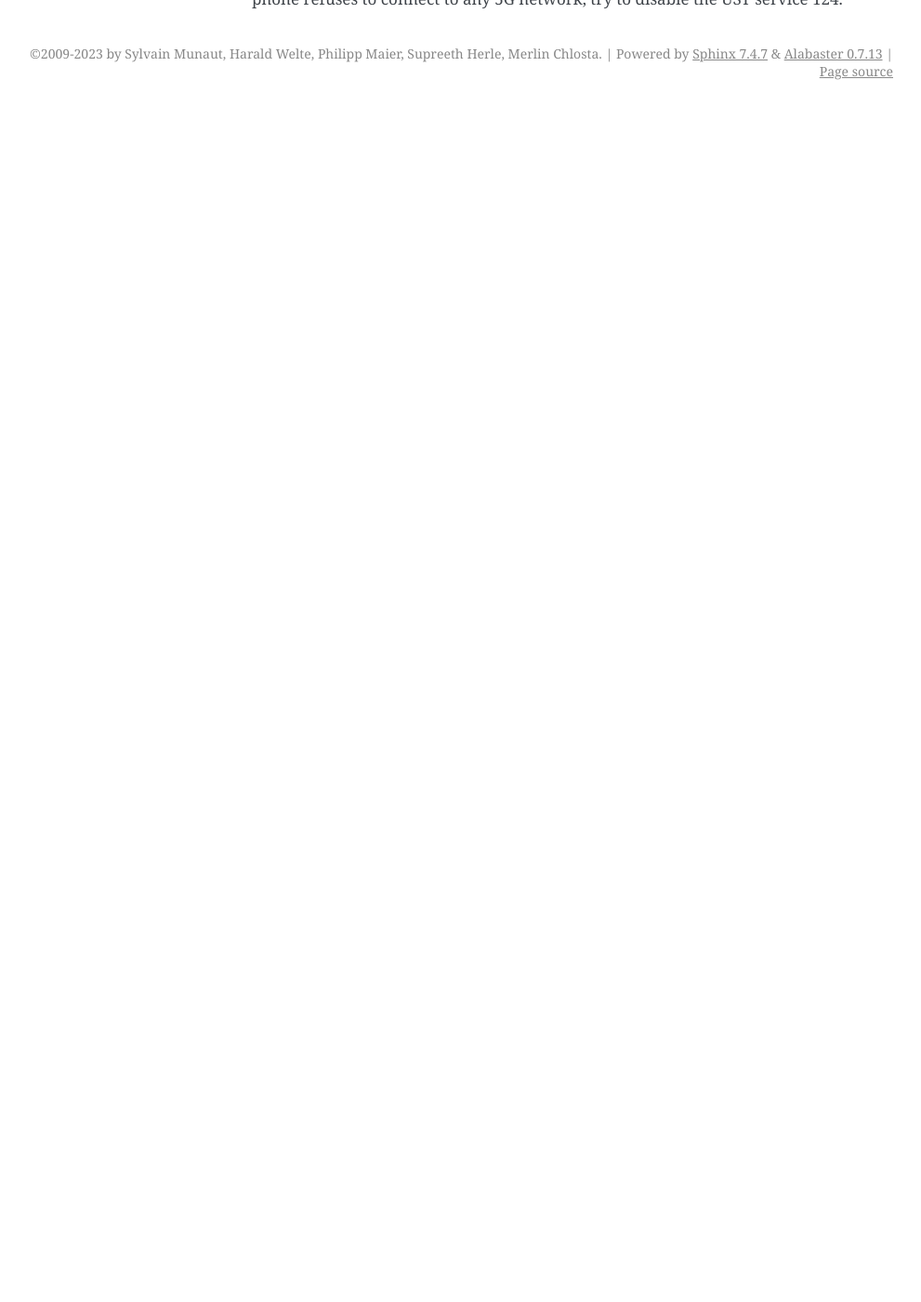
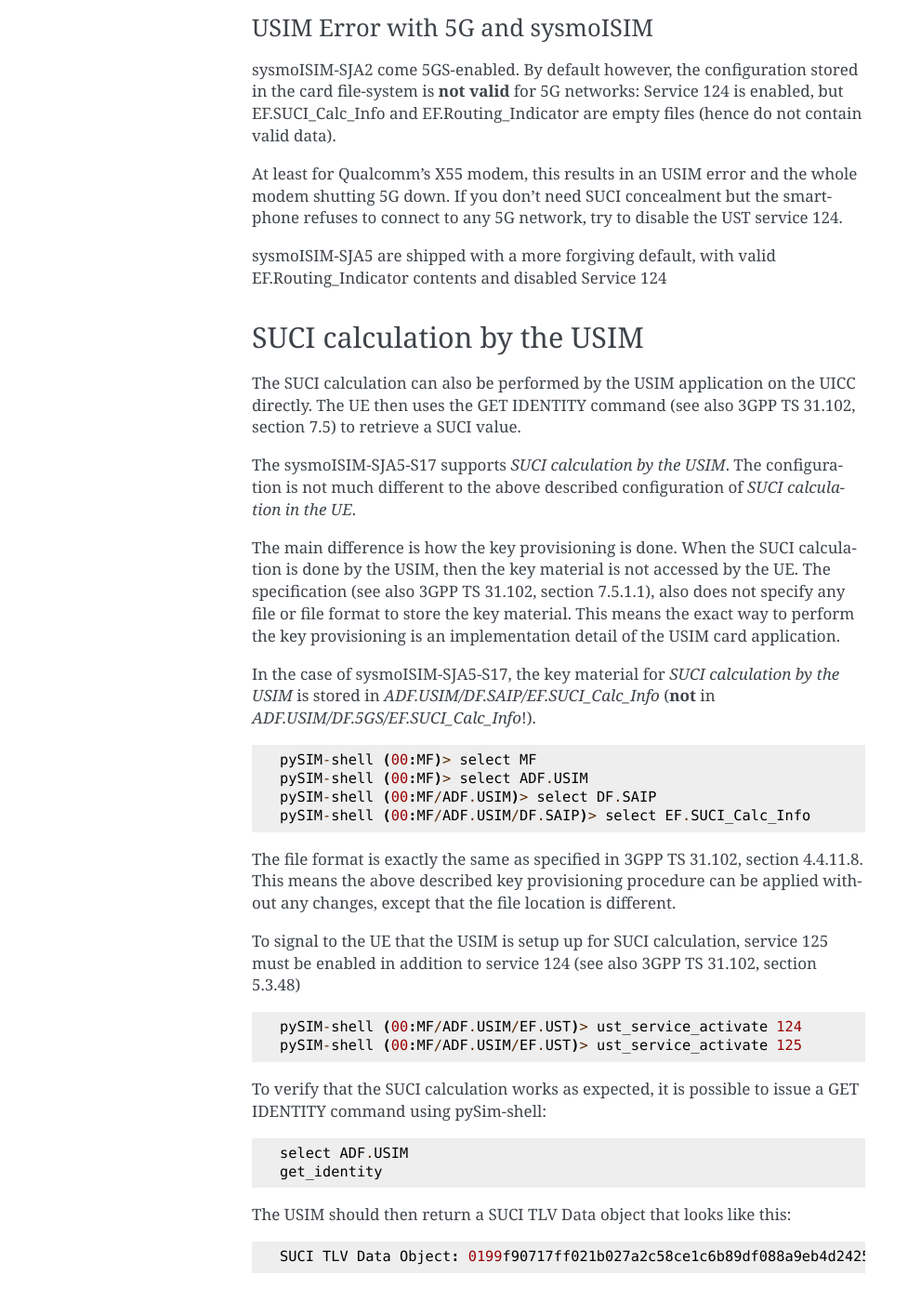
Before and after one commit to osmocom/pysim, a Sphinx documentation site: the page built from docs/suci-tutorial.rst, in a window 1280 px wide and 1400 px high, scrolled down 3789 px. Shown: the whole window at 93% size, without its empty margins (149-1140 px from the left). Built offline with Sphinx 7.4.7, drawn with Linux system fonts in a browser that asks for light colours; before the commit the page ends 3905 px from its top, so only the background shows below that; some of the changed text lies outside the part shown.

Commit message:
suci-tutorial: add section about SUCI calculation by the USIM
The tutorial describes how SUCI calculation in the UE is configured,
let's now add a section about SUCI calculation by the USIM.

Related: OS#6531
Change-Id: I45d47f9278b30d99ebde6891de0ba8cc74b1a0a0

```diff
--- a/docs/suci-tutorial.rst
+++ b/docs/suci-tutorial.rst
@@ -1,26 +1,23 @@
 
 Guide: Enabling 5G SUCI
-========================
+=======================
 
 SUPI/SUCI Concealment is a feature of 5G-Standalone (SA) to encrypt the
 IMSI/SUPI with a network operator public key.  3GPP Specifies two different
 variants for this:
 
-* SUCI calculation *in the UE*, using data from the SIM
+* SUCI calculation *in the UE*, using key data from the SIM
 * SUCI calculation *on the card itself*
 
-pySIM supports writing the 5G-specific files for *SUCI calculation in the UE* on USIM cards, assuming that
-your cards contain the required files, and you have the privileges/credentials to write to them.  This is
-the case using sysmocom sysmoISIM-SJA2 cards (or successor products).
+pySim supports writing the 5G-specific files for *SUCI calculation in the UE* on USIM cards, assuming
+that your cards contain the required files, and you have the privileges/credentials to write to them.
+This is the case using sysmocom sysmoISIM-SJA2 or any flavor of sysmoISIM-SJA5.
 
-In short, you can enable SUCI with these steps:
+There is no 3GPP/ETSI standard method for configuring *SUCI calculation on the card*; pySim currently
+supports the vendor-specific method for the sysmoISIM-SJA5-S17).
 
-* activate USIM **Service 124**
-* make sure USIM **Service 125** is disabled
-* store the public keys in **SUCI_Calc_Info**
-* set the **Routing Indicator** (required)
+This document describes both methods.
 
-If you want to disable the feature, you can just disable USIM Service 124 (and 125).
 
 Technical References
 ~~~~~~~~~~~~~~~~~~~~
@@ -31,10 +28,28 @@
 * USIM tests (incl. file content examples): `3GPP TS 31.121 <https://www.etsi.org/deliver/etsi_ts/131100_131199/131121/16.01.00_60/ts_131121v160100p.pdf>`__
 * Test keys for SUCI calculation: `3GPP TS 33.501 <https://www.etsi.org/deliver/etsi_ts/133500_133599/133501/16.05.00_60/ts_133501v160500p.pdf>`__
 
-For specific information on sysmocom SIM cards, refer to Section 9.1 of the `sysmoUSIM User
-Manual <https://www.sysmocom.de/manuals/sysmousim-manual.pdf>`__.
+For specific information on sysmocom SIM cards, refer to
+
+* the `symoISIM-SJA5 User Manual <https://sysmocom.de/manuals/sysmoisim-sja5-manual.pdf>`__ for the curent
+  sysmoISIM-SJA5 product
+* the `sysmoISIM-SJA2 User Manual <https://sysmocom.de/manuals/sysmousim-manual.pdf>`__ for the older
+  sysmoISIM-SJA2 product
 
 --------------
+
+
+Enabling 5G SUCI *calculated in the UE*
+~~~~~~~~~~~~~~~~~~~~~~~~~~~~~~~~~~~~~~~
+
+In short, you can enable *SUCI calculation in the UE* with these steps:
+
+* activate USIM **Service 124**
+* make sure USIM **Service 125** is disabled
+* store the public keys in **EF.SUCI_Calc_Info**
+* set the **Routing Indicator** (required)
+
+If you want to disable the feature, you can just disable USIM Service 124 (and 125) in `EF.UST`.
+
 
 Admin PIN
 ---------
@@ -185,7 +200,7 @@
 USIM Error with 5G and sysmoISIM
 --------------------------------
 
-sysmoISIMs come 5GS-enabled. By default however, the configuration stored
+sysmoISIM-SJA2 come 5GS-enabled. By default however, the configuration stored
 in the card file-system is **not valid** for 5G networks: Service 124 is enabled,
 but EF.SUCI_Calc_Info and EF.Routing_Indicator are empty files (hence
 do not contain valid data).
@@ -194,3 +209,62 @@
 whole modem shutting 5G down. If you don’t need SUCI concealment but the
 smartphone refuses to connect to any 5G network, try to disable the UST
 service 124.
+
+sysmoISIM-SJA5 are shipped with a more forgiving default, with valid EF.Routing_Indicator
+contents and disabled Service 124
+
+
+SUCI calculation by the USIM
+~~~~~~~~~~~~~~~~~~~~~~~~~~~~
+
+The SUCI calculation can also be performed by the USIM application on the UICC
+directly. The UE then uses the GET IDENTITY command (see also 3GPP TS 31.102,
+section 7.5) to retrieve a SUCI value.
+
+The sysmoISIM-SJA5-S17 supports *SUCI calculation by the USIM*. The configuration
+is not much different to the above described configuration of *SUCI calculation
+in the UE*.
+
+The main difference is how the key provisioning is done. When the SUCI
+calculation is done by the USIM, then the key material is not accessed by the
+UE. The specification (see also 3GPP TS 31.102, section 7.5.1.1), also does not
+specify any file or file format to store the key material. This means the exact
+way to perform the key provisioning is an implementation detail of the USIM
+card application.
+
+In the case of sysmoISIM-SJA5-S17, the key material for *SUCI calculation by the USIM* is stored in
+`ADF.USIM/DF.SAIP/EF.SUCI_Calc_Info` (**not** in `ADF.USIM/DF.5GS/EF.SUCI_Calc_Info`!).
+
+::
+
+   pySIM-shell (00:MF)> select MF
+   pySIM-shell (00:MF)> select ADF.USIM
+   pySIM-shell (00:MF/ADF.USIM)> select DF.SAIP
+   pySIM-shell (00:MF/ADF.USIM/DF.SAIP)> select EF.SUCI_Calc_Info
+
+The file format is exactly the same as specified in 3GPP TS 31.102, section
+4.4.11.8. This means the above described key provisioning procedure can be
+applied without any changes, except that the file location is different.
+
+To signal to the UE that the USIM is setup up for SUCI calculation, service
+125 must be enabled in addition to service 124 (see also 3GPP TS 31.102,
+section 5.3.48)
+
+::
+
+   pySIM-shell (00:MF/ADF.USIM/EF.UST)> ust_service_activate 124
+   pySIM-shell (00:MF/ADF.USIM/EF.UST)> ust_service_activate 125
+
+To verify that the SUCI calculation works as expected, it is possible to issue
+a GET IDENTITY command using pySim-shell:
+
+::
+
+   select ADF.USIM
+   get_identity
+
+The USIM should then return a SUCI TLV Data object that looks like this:
+
+::
+
+   SUCI TLV Data Object: 0199f90717ff021b027a2c58ce1c6b89df088a9eb4d242596dd75746bb5f3503d2cf58a7461e4fd106e205c86f76544e9d732226a4e1
```
